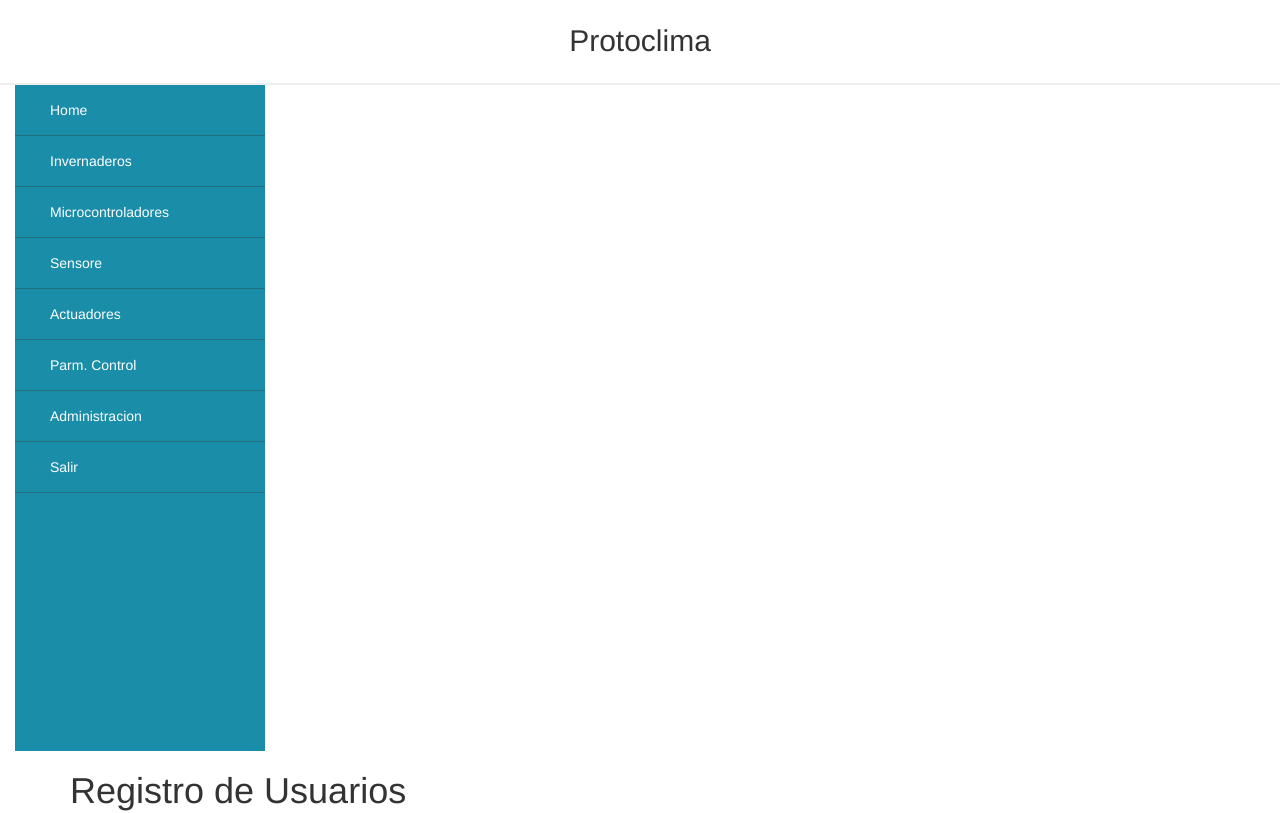
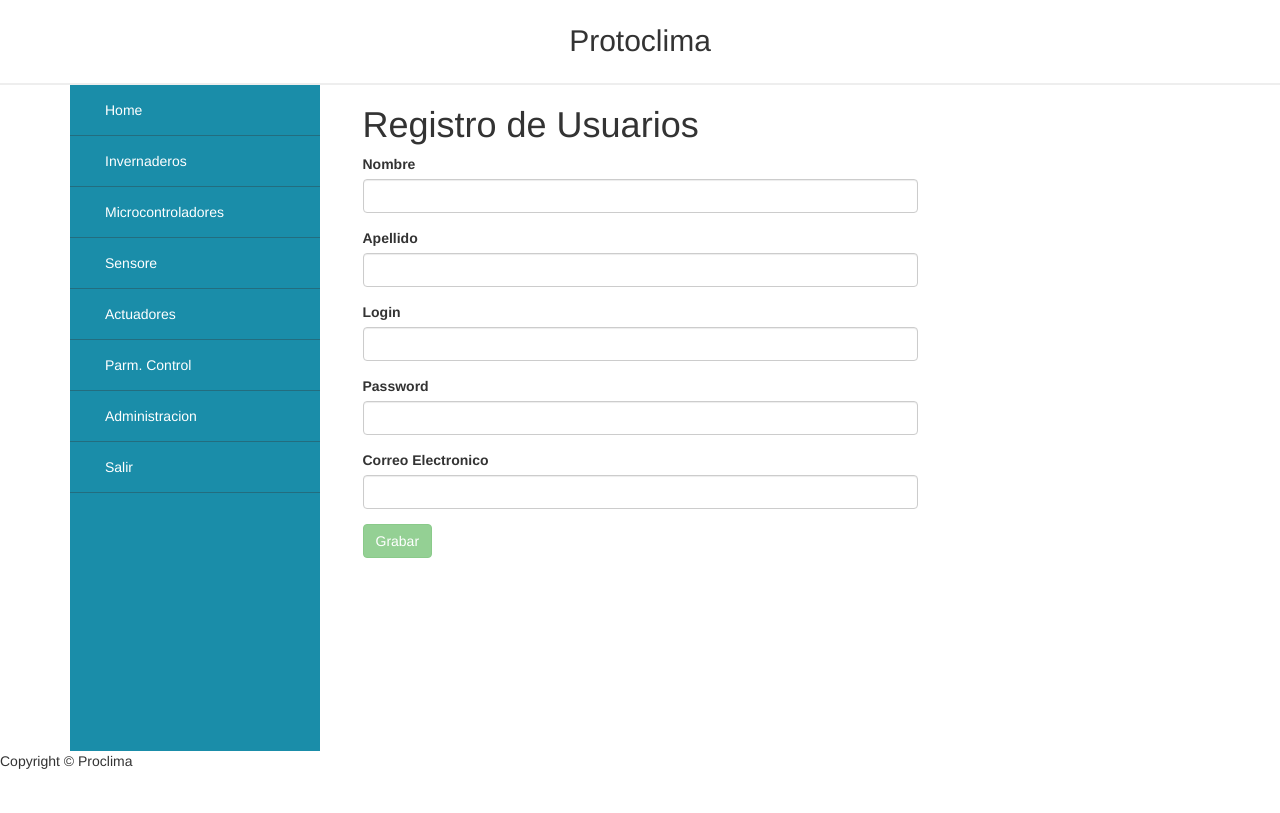
Before and after one commit to vicosito/Protoclima-app, an Angular app: page /administrador in a window 1280 px wide. Shown: the top 813 px of the page. Built offline with nearby package versions, Linux system fonts and the light colour scheme.

Commit message:
add usuario
fomrulario de registro de usuarios

```diff
--- a/src/app/admin/admin.component.html
+++ b/src/app/admin/admin.component.html
@@ -1,30 +1,50 @@
-<div class="container-fluid">
+<div class="container">
+  <div class="row">
+    <div class="col-lg-3">
       <side-menu></side-menu>
     </div>
-<div class="container">
+
+
+    <div class="col-lg-6">
+
+
       <h1>Registro de Usuarios</h1>
-  <form role="form">
+      <form #formUsuario="ngForm" (ngSubmit)="onSubmit(); formUsuario.reset();">
         <div class="form-group">
           <label for="nombre">Nombre</label>
-      <input type="text" class="form-control" id="nombre" >
+          <input type="text" class="form-control" id="nombre" [(ngModel)]="usuario.name" name="name"
+          required>
         </div>
         <div class="form-group">
           <label for="apellido">Apellido</label>
-      <input type="text" class="form-control" id="apellido" >
+          <input type="text" class="form-control" id="apellido" [(ngModel)]="usuario.lastname" name="lastname"
+          required>
 
         </div>
         <div class="form-group">
           <label for="login">Login</label>
-      <input type="text" class="form-control" id="login" >
+          <input type="text" class="form-control" id="login" [(ngModel)]="usuario.login" name="login"
+          required>
+
         </div>
         <div class="form-group">
           <label for="password">Password</label>
-      <input type="text" class="form-control" id="password">
+          <input type="text" class="form-control" id="password" [(ngModel)]="usuario.password" name="password"
+          required>
         </div>
         <div class="form-group">
           <label for="email">Correo Electronico</label>
-      <input type="text" class="form-control" id="email" >
+          <input type="email" class="form-control" id="email" [(ngModel)]="usuario.email" name="email"
+          required>
         </div>
-    <button type="submit" class="btn btn-default">Grabar</button>
+
+        <button type="submit" class="btn btn-success" [disabled]="!formUsuario.form.valid">Grabar</button>
       </form>
+
     </div>
+  </div>
+</div>
+<div *ngIf="saveOk==true" class="alert alert-success">
+  <button type="button" class="close" data-dismiss="alert">&times;</button>
+  <strong>Exito !!</strong> El registro fue guardado existosamente.
+</div>
--- a/src/app/admin/admin.component.ts
+++ b/src/app/admin/admin.component.ts
@@ -1,14 +1,35 @@
 import { Component, OnInit } from '@angular/core';
+import{ usuario } from '../models/usuario.model';
+import {UsuarioService} from '../services/usuario.service';
 
 @Component({
   selector: 'app-admin',
   templateUrl: './admin.component.html',
-  styleUrls: ['./admin.component.css']
+  styleUrls: ['./admin.component.css'],
+  providers: [UsuarioService]
 })
 export class AdminComponent implements OnInit {
+  public usuario: usuario;
+  public saveOk: boolean;
 
-  constructor() { }
-
+  constructor(
+    private _usuarioService: UsuarioService )
+  {
+    this.usuario= new usuario('','','','','');
+  }
+onSubmit(){
+  this._usuarioService.guardarUsuarioNuevo (this.usuario).subscribe(
+    data =>this.Aviso(data)),
+    error => alert(error)
+}
+ get currentUser(){
+    return JSON.stringify(this.usuario);
+ }
+  Aviso(data) {
+    if (JSON.parse(data._body) ==='saveOk') {
+      this.saveOk=true;
+    }else { this.saveOk=false;}
+  }
   ngOnInit() {
   }
 
--- /dev/null
+++ b/src/app/models/usuario.model.ts
@@ -0,0 +1,9 @@
+export class usuario{
+  constructor(
+    public name:string,
+    public lastname:string,
+    public login:string,
+    public password:string,
+    public email:string
+  ){}
+}
--- a/src/app/services/usuario.service.ts
+++ b/src/app/services/usuario.service.ts
@@ -1,18 +1,26 @@
 import {Injectable} from '@angular/core';
 import {Http, Headers} from '@angular/http';
 import 'rxjs/add/operator/map';
+import {usuario} from '../models/usuario.model'
 
 @Injectable()
 export class UsuarioService {
   public urlDeAutentifiacionDeUsuarios: string;
+  public urlDeCreacionDeUsuario: string;
   public jsonHeaders = new Headers({'Content-Type': 'application/json'});
 
   constructor(private  http: Http) {
     this.urlDeAutentifiacionDeUsuarios = "http://localhost:3000/users/authenticate";
+    this.urlDeCreacionDeUsuario = "http://localhost:3000/users";
   }
 
   postUsuario(usuario: string, pass: string) {
     var usuarioJson = JSON.stringify({"email": usuario, "password": pass});
     return this.http.post(this.urlDeAutentifiacionDeUsuarios, usuarioJson, {headers: this.jsonHeaders}).map(res => res);
   }
+
+  guardarUsuarioNuevo(usuario: usuario){
+    var usuarioJson = JSON.stringify(usuario);
+    return this.http.post(this.urlDeCreacionDeUsuario, usuarioJson, {headers: this.jsonHeaders}).map(res =>res);
+  }
 }
```
Lines whose indentation alone changed are shown as unchanged.
